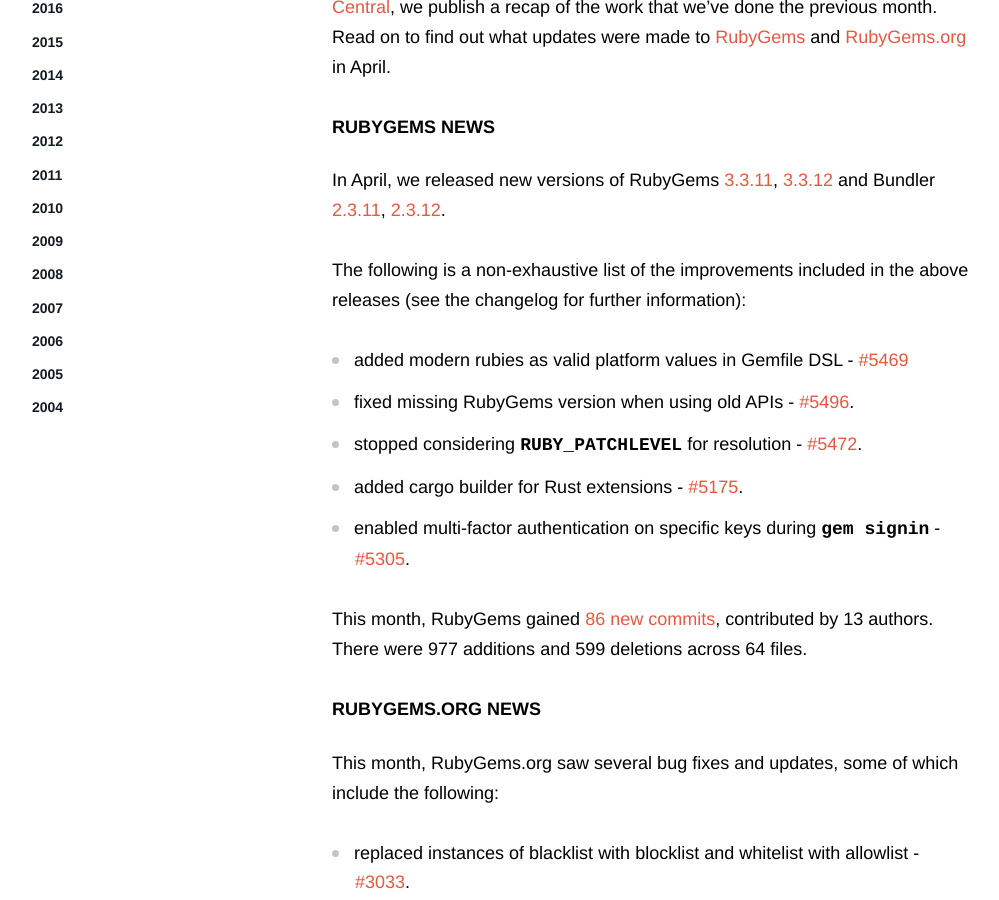
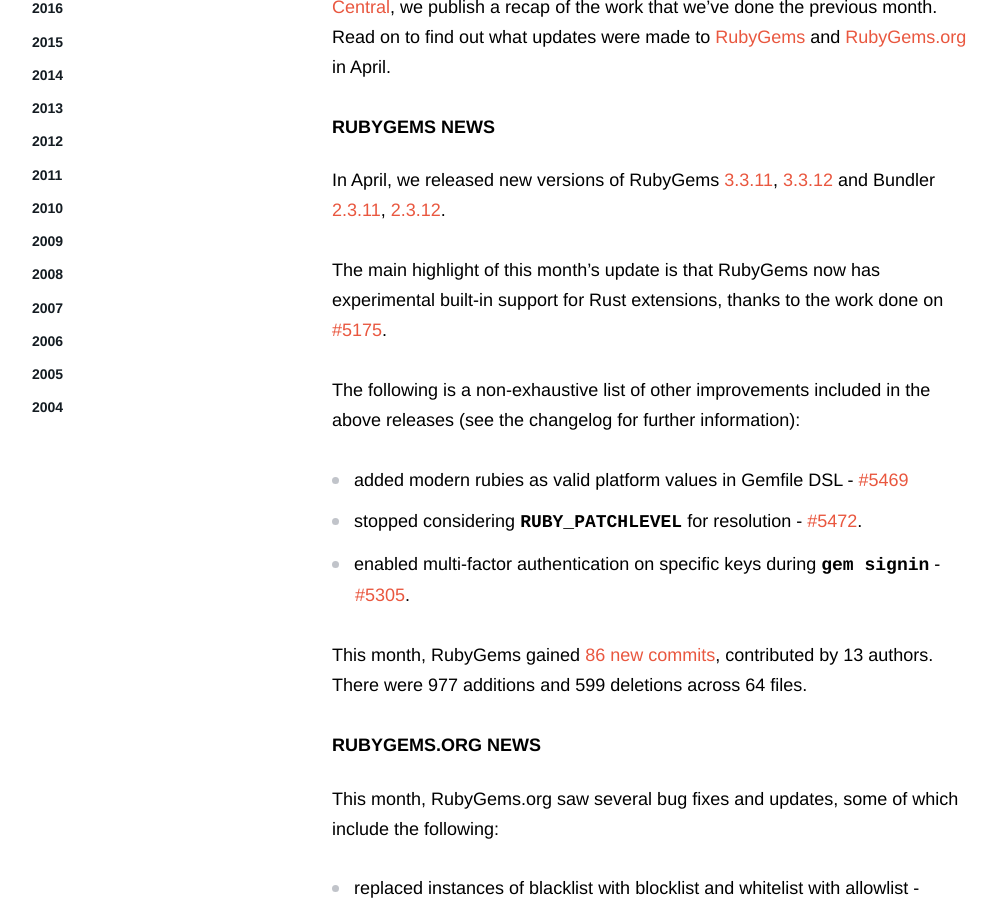
Before and after one commit to rubygems/rubygems.github.io, a Jekyll site: the page built from _posts/2022-05-08-april-rubygems-updates.md, in a window 1280 px wide and 900 px high, scrolled down 439 px. Shown: the whole window, without its empty margins (138-1137 px from the left). Built offline with Jekyll 4.4.1, drawn with Linux system fonts in a browser that asks for light colours; comment, search, counter and statistics services are not loaded.

Commit message:
Update _posts/2022-05-08-april-rubygems-updates.md
Co-authored-by: David Rodríguez <deivid.rodriguez@riseup.net>

apply draft review suggestions

```diff
--- a/_posts/2022-05-08-april-rubygems-updates.md
+++ b/_posts/2022-05-08-april-rubygems-updates.md
@@ -12,17 +12,15 @@
 
 In April, we released new versions of RubyGems [3.3.11](https://github.com/rubygems/rubygems/blob/master/CHANGELOG.md#3311--2022-04-07), [3.3.12](https://github.com/rubygems/rubygems/blob/master/CHANGELOG.md#3312--2022-04-20) and Bundler [2.3.11](https://github.com/rubygems/rubygems/blob/master/bundler/CHANGELOG.md#2311-april-7-2022), [2.3.12](https://github.com/rubygems/rubygems/blob/master/bundler/CHANGELOG.md#2312-april-20-2022).
 
-The following is a non-exhaustive list of the improvements included in the above releases (see the changelog for further information):
+The main highlight of this month's update is that RubyGems now has experimental built-in support for Rust extensions, thanks to the work done on [#5175](https://github.com/rubygems/rubygems/pull/5175).
+
+The following is a non-exhaustive list of other improvements included in the above releases (see the changelog for further information):
 
 - added modern rubies as valid platform values in Gemfile DSL - [#5469](https://github.com/rubygems/rubygems/pull/5469)
-- fixed missing RubyGems version when using old APIs - [#5496](https://github.com/rubygems/rubygems/pull/5496).
 - stopped considering `RUBY_PATCHLEVEL` for resolution - [#5472](https://github.com/rubygems/rubygems/pull/5472).
-- added cargo builder for Rust extensions - [#5175](https://github.com/rubygems/rubygems/pull/5175).
 - enabled multi-factor authentication on specific keys during `gem signin` - [#5305](https://github.com/rubygems/rubygems/pull/5305).
 
-This month, RubyGems gained [86 new commits](
-https://github.com/rubygems/rubygems.org/compare/master@%7B2022-04-01%7D...master@%7B2022-04-30%7D), contributed by 13 authors. There were 977 additions and 599 deletions across 64 files.
-
+This month, RubyGems gained [86 new commits](https://github.com/rubygems/rubygems.org/compare/master@%7B2022-04-01%7D...master@%7B2022-04-30%7D), contributed by 13 authors. There were 977 additions and 599 deletions across 64 files.
 
 # RubyGems.org News
 
```
